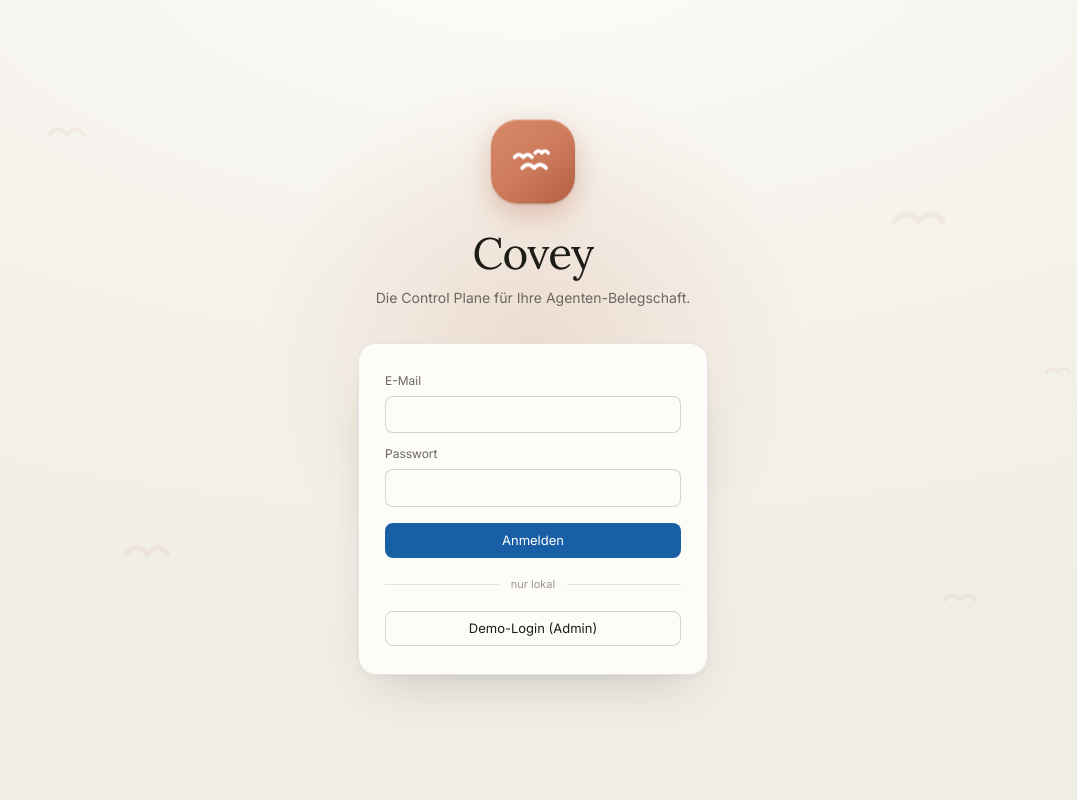
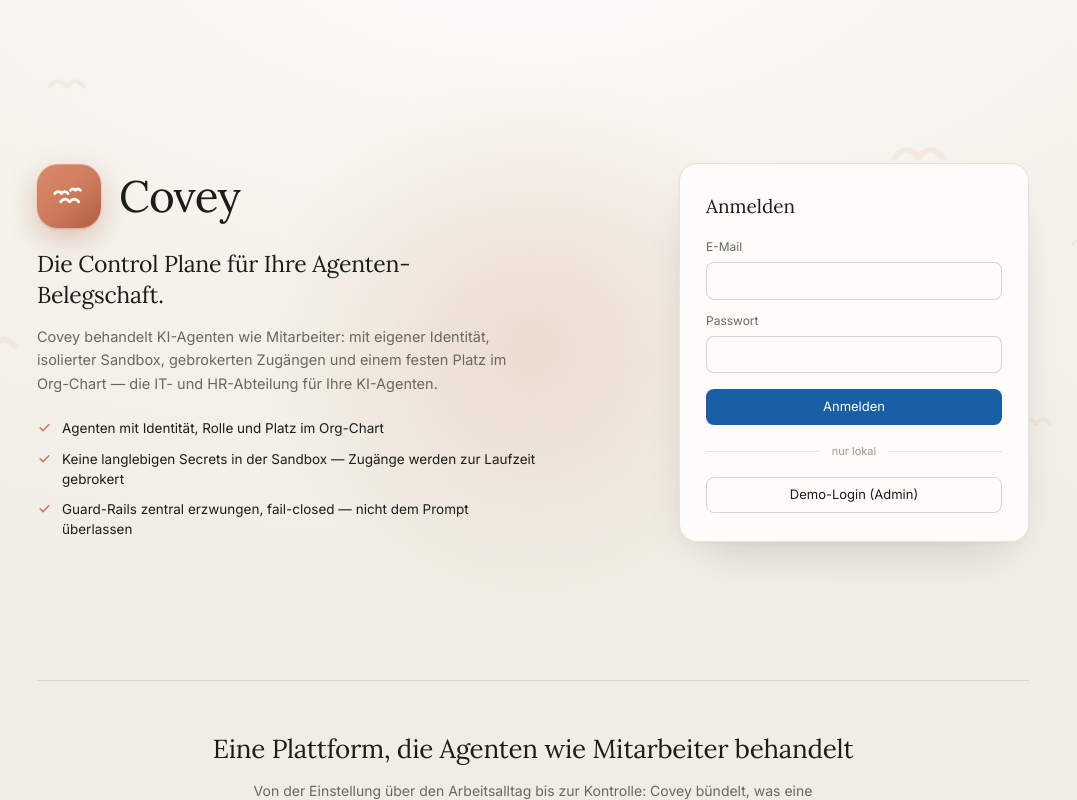
Before and after one commit to benjaminLedel/covey, a React (Vite) app in the folder web/: page /agents/1 in a window 1280 px wide. Shown: the whole page, without its empty margins (107-1184 px from the left). Built offline with nearby package versions, Linux system fonts and the light colour scheme; no server answers.

Commit message:
Öffentliche Seite: Landing-Page mit Covey-Beschreibung statt nur Login

```diff
--- a/web/src/locales/de.json
+++ b/web/src/locales/de.json
@@ -52,6 +52,7 @@
     "cancel": "Abbrechen"
   },
   "login": {
+    "title": "Anmelden",
     "subtitle": "Die Control Plane für Ihre Agenten-Belegschaft.",
     "email": "E-Mail",
     "password": "Passwort",
@@ -60,6 +61,27 @@
     "error": "Anmeldung fehlgeschlagen — E-Mail oder Passwort falsch.",
     "localOnly": "nur lokal",
     "demoLogin": "Demo-Login (Admin)"
+  },
+  "landing": {
+    "pitch": "Covey behandelt KI-Agenten wie Mitarbeiter: mit eigener Identität, isolierter Sandbox, gebrokerten Zugängen und einem festen Platz im Org-Chart — die IT- und HR-Abteilung für Ihre KI-Agenten.",
+    "point1": "Agenten mit Identität, Rolle und Platz im Org-Chart",
+    "point2": "Keine langlebigen Secrets in der Sandbox — Zugänge werden zur Laufzeit gebrokert",
+    "point3": "Guard-Rails zentral erzwungen, fail-closed — nicht dem Prompt überlassen",
+    "featuresTitle": "Eine Plattform, die Agenten wie Mitarbeiter behandelt",
+    "featuresLead": "Von der Einstellung über den Arbeitsalltag bis zur Kontrolle: Covey bündelt, was eine Organisation braucht, um KI-Agenten sicher und nachvollziehbar arbeiten zu lassen.",
+    "f1t": "Identität & Org-Chart",
+    "f1d": "Jeder Agent hat eine Identität, eine Rolle und eine Abteilung. Das Org-Chart zeigt Menschen und Agenten nebeneinander — wer wo arbeitet und wer wem zuarbeitet.",
+    "f2t": "Isolierte Sandboxen",
+    "f2d": "Jeder Agent arbeitet in einer eigenen, ephemeren Sandbox mit persistentem Home. Geht sie verloren, wird sie aus Config und Home einfach neu gebaut.",
+    "f3t": "Gebrokerte Zugänge",
+    "f3d": "Secrets bleiben in der Control Plane. Zugriffe auf Zielsysteme werden zur Laufzeit gebrokert — kurzlebig und auf die jeweilige Aufgabe gescopt.",
+    "f4t": "Guard-Rails & Freigaben",
+    "f4d": "Policies werden zentral und außerhalb der Runtime erzwungen, fail-closed. Kritische Aktionen warten auf eine menschliche Freigabe.",
+    "f5t": "Backlog & Aufgaben",
+    "f5d": "Agenten arbeiten ein Backlog ab wie ein Team: Aufgaben mit Zuständen, Blockaden mit Rückfragen — Menschen bleiben in der Schleife.",
+    "f6t": "Observability & Kosten",
+    "f6d": "Jede Sitzung wird aufgezeichnet: was der Agent getan hat, was es gekostet hat und wo Alerts nötig sind — nachvollziehbar für die ganze Organisation.",
+    "foot": "Covey — die IT- und HR-Abteilung für KI-Agenten."
   },
   "dashboard": {
     "title": "Agenten",
--- a/web/src/locales/en.json
+++ b/web/src/locales/en.json
@@ -52,6 +52,7 @@
     "cancel": "Cancel"
   },
   "login": {
+    "title": "Sign in",
     "subtitle": "The control plane for your AI agent workforce.",
     "email": "Email",
     "password": "Password",
@@ -60,6 +61,27 @@
     "error": "Login failed — email or password incorrect.",
     "localOnly": "local only",
     "demoLogin": "Demo Login (Admin)"
+  },
+  "landing": {
+    "pitch": "Covey treats AI agents like employees: with their own identity, an isolated sandbox, brokered access and a fixed place in the org chart — the IT & HR department for your AI agents.",
+    "point1": "Agents with an identity, a role and a place in the org chart",
+    "point2": "No long-lived secrets in the sandbox — access is brokered at runtime",
+    "point3": "Guard rails enforced centrally, fail-closed — not left to the prompt",
+    "featuresTitle": "A platform that treats agents like employees",
+    "featuresLead": "From onboarding to day-to-day work to oversight: Covey bundles what an organization needs to let AI agents work safely and accountably.",
+    "f1t": "Identity & org chart",
+    "f1d": "Every agent has an identity, a role and a department. The org chart shows people and agents side by side — who works where and who reports to whom.",
+    "f2t": "Isolated sandboxes",
+    "f2d": "Every agent works in its own ephemeral sandbox with a persistent home. If it is lost, it is simply rebuilt from config and home.",
+    "f3t": "Brokered access",
+    "f3d": "Secrets stay in the control plane. Access to target systems is brokered at runtime — short-lived and scoped to the task at hand.",
+    "f4t": "Guard rails & approvals",
+    "f4d": "Policies are enforced centrally, outside the runtime, fail-closed. Critical actions wait for human approval.",
+    "f5t": "Backlog & tasks",
+    "f5d": "Agents work through a backlog like a team: tasks with states, blockers with questions — humans stay in the loop.",
+    "f6t": "Observability & cost",
+    "f6d": "Every session is recorded: what the agent did, what it cost and where alerts are needed — transparent for the whole organization.",
+    "foot": "Covey — the IT & HR department for AI agents."
   },
   "dashboard": {
     "title": "Agents",
--- a/web/src/pages/Login.tsx
+++ b/web/src/pages/Login.tsx
@@ -68,6 +68,45 @@ function Bird({
   );
 }
 
+/* Icon-Pfade im Stil der Sidebar-Nav (App.tsx / Mockup). */
+const featureIcons: Record<string, JSX.Element> = {
+  sitemap: (
+    <>
+      <rect x="9" y="3" width="6" height="5" rx="1" />
+      <rect x="3" y="16" width="6" height="5" rx="1" />
+      <rect x="15" y="16" width="6" height="5" rx="1" />
+      <path d="M12 8v4M6 16v-2h12v2M12 12v2" />
+    </>
+  ),
+  box: (
+    <>
+      <path d="M12 3l8 4.5v9L12 21l-8-4.5v-9z" />
+      <path d="M4 7.5l8 4.5l8-4.5M12 12v9" />
+    </>
+  ),
+  key: (
+    <>
+      <circle cx="8" cy="8" r="3.5" />
+      <path d="M10.5 10.5L20 20M17 17l2-2M14 14l2 2" />
+    </>
+  ),
+  shield: <path d="M12 3l7 3v5c0 5-3 8-7 10c-4-2-7-5-7-10V6z" />,
+  list: (
+    <>
+      <path d="M9 6h11M9 12h11M9 18h11" />
+      <path d="M4 6h.01M4 12h.01M4 18h.01" />
+    </>
+  ),
+  eye: (
+    <>
+      <path d="M2.5 12S6 5.5 12 5.5 21.5 12 21.5 12 18 18.5 12 18.5 2.5 12 2.5 12z" />
+      <circle cx="12" cy="12" r="3" />
+    </>
+  ),
+};
+
+const FEATURES = ["sitemap", "box", "key", "shield", "list", "eye"] as const;
+
 export default function Login({ onLogin }: { onLogin: () => void }) {
   const { t } = useTranslation();
   const [email, setEmail] = useState("");
@@ -96,24 +135,36 @@ export default function Login({ onLogin }: { onLogin: () => void }) {
   return (
     <div className="login-bg">
       <div className="login-flock" aria-hidden="true">
-        <Bird top="16%" left="12%" size={44} delay="0s" />
-        <Bird top="26%" left="78%" size={62} delay="1.4s" />
-        <Bird top="68%" left="18%" size={54} delay="0.7s" />
-        <Bird top="74%" left="82%" size={38} delay="2.1s" />
-        <Bird top="46%" left="90%" size={30} delay="1.1s" />
+        <Bird top="10%" left="12%" size={44} delay="0s" />
+        <Bird top="18%" left="78%" size={62} delay="1.4s" />
+        <Bird top="42%" left="6%" size={54} delay="0.7s" />
+        <Bird top="52%" left="88%" size={38} delay="2.1s" />
+        <Bird top="30%" left="92%" size={30} delay="1.1s" />
       </div>
 
-      <div className="login-inner">
-        <div className="login-head">
-          <span className="login-mark">
-            <BirdMark />
-          </span>
-          <h1 className="login-wordmark login-rise" style={{ animationDelay: "0.08s" }}>
-            Covey
-          </h1>
-          <p className="login-subtitle login-rise" style={{ animationDelay: "0.16s" }}>
+      <div className="landing">
+        <div className="landing-hero">
+          <div className="landing-intro">
+            <div className="landing-brand login-rise">
+              <BirdMark size={64} />
+              <h1 className="login-wordmark">Covey</h1>
+            </div>
+            <p className="landing-tagline login-rise" style={{ animationDelay: "0.08s" }}>
               {t("login.subtitle")}
             </p>
+            <p className="landing-pitch login-rise" style={{ animationDelay: "0.16s" }}>
+              {t("landing.pitch")}
+            </p>
+            <ul className="landing-points login-rise" style={{ animationDelay: "0.24s" }}>
+              {[1, 2, 3].map((n) => (
+                <li key={n}>
+                  <svg viewBox="0 0 24 24" aria-hidden="true">
+                    <path d="M5 12.5l4.5 4.5L19 7.5" />
+                  </svg>
+                  {t(`landing.point${n}`)}
+                </li>
+              ))}
+            </ul>
           </div>
 
           <form
@@ -121,6 +172,7 @@ export default function Login({ onLogin }: { onLogin: () => void }) {
             className="login-card login-rise"
             style={{ animationDelay: "0.24s" }}
           >
+            <h2 className="login-card-title">{t("login.title")}</h2>
             <label htmlFor="email">{t("login.email")}</label>
             <input
               id="email"
@@ -164,6 +216,25 @@ export default function Login({ onLogin }: { onLogin: () => void }) {
             )}
           </form>
         </div>
+
+        <section className="landing-features">
+          <h2>{t("landing.featuresTitle")}</h2>
+          <p className="landing-lead">{t("landing.featuresLead")}</p>
+          <div className="landing-grid">
+            {FEATURES.map((icon, i) => (
+              <div className="landing-feature" key={icon}>
+                <span className="landing-feature-icon" aria-hidden="true">
+                  <svg viewBox="0 0 24 24">{featureIcons[icon]}</svg>
+                </span>
+                <h3>{t(`landing.f${i + 1}t`)}</h3>
+                <p>{t(`landing.f${i + 1}d`)}</p>
+              </div>
+            ))}
+          </div>
+        </section>
+
+        <footer className="landing-foot">{t("landing.foot")}</footer>
+      </div>
     </div>
   );
 }
--- a/web/src/styles.css
+++ b/web/src/styles.css
@@ -1295,22 +1295,6 @@ kbd {
   opacity: 0.09;
   animation: login-float 8s ease-in-out infinite alternate;
 }
-.login-inner {
-  position: relative;
-  min-height: 100%;
-  display: flex;
-  flex-direction: column;
-  align-items: center;
-  justify-content: center;
-  padding: 48px 20px;
-}
-.login-head {
-  display: flex;
-  flex-direction: column;
-  align-items: center;
-  text-align: center;
-  margin-bottom: 34px;
-}
 .login-wordmark {
   margin-top: 22px;
   font-family: var(--voice);
@@ -1319,13 +1303,168 @@ kbd {
   letter-spacing: -0.02em;
   line-height: 1;
 }
-.login-subtitle {
-  margin-top: 12px;
-  max-width: 330px;
-  font-size: 14px;
-  line-height: 1.55;
+/* ── Öffentliche Landing-Page ────────────────────────────────────────
+   Hero (Beschreibung + Login-Karte nebeneinander), darunter eine
+   Feature-Sektion. Auf schmalen Screens stapelt sich alles. */
+.landing {
+  position: relative;
+  max-width: 1040px;
+  margin: 0 auto;
+  padding: 64px 24px 40px;
+}
+.landing-hero {
+  display: grid;
+  grid-template-columns: minmax(0, 1fr) 350px;
+  gap: 56px;
+  align-items: center;
+  min-height: min(72vh, 640px);
+}
+.landing-brand {
+  display: flex;
+  align-items: center;
+  gap: 18px;
+}
+.landing-brand .login-wordmark { margin-top: 0; }
+.landing-tagline {
+  margin-top: 20px;
+  font-family: var(--voice);
+  font-size: 23px;
+  line-height: 1.35;
+  letter-spacing: -0.01em;
+  max-width: 480px;
+}
+.landing-pitch {
+  margin-top: 14px;
+  max-width: 500px;
+  font-size: 14.5px;
+  line-height: 1.65;
   color: var(--text-secondary);
 }
+.landing-points {
+  margin: 22px 0 0;
+  padding: 0;
+  list-style: none;
+  display: flex;
+  flex-direction: column;
+  gap: 10px;
+  max-width: 500px;
+}
+.landing-points li {
+  display: flex;
+  align-items: baseline;
+  gap: 10px;
+  font-size: 13.5px;
+  line-height: 1.5;
+  color: var(--text-primary);
+}
+.landing-points svg {
+  flex: none;
+  width: 15px;
+  height: 15px;
+  align-self: flex-start;
+  margin-top: 2px;
+  stroke: var(--clay);
+  stroke-width: 2.4;
+  fill: none;
+  stroke-linecap: round;
+  stroke-linejoin: round;
+}
+.login-card-title {
+  font-family: var(--voice);
+  font-size: 19px;
+  margin-bottom: 18px;
+}
+.landing-features {
+  margin-top: 40px;
+  padding-top: 48px;
+  border-top: 0.5px solid var(--border);
+  text-align: center;
+}
+.landing-features h2 {
+  font-family: var(--voice);
+  font-size: 26px;
+  letter-spacing: -0.01em;
+}
+.landing-lead {
+  margin: 12px auto 0;
+  max-width: 560px;
+  font-size: 14px;
+  line-height: 1.6;
+  color: var(--text-secondary);
+}
+.landing-grid {
+  margin-top: 36px;
+  display: grid;
+  grid-template-columns: repeat(3, minmax(0, 1fr));
+  gap: 16px;
+  text-align: left;
+}
+.landing-feature {
+  background: var(--surface-2);
+  border: 0.5px solid var(--border);
+  border-radius: 14px;
+  padding: 20px 20px 22px;
+  box-shadow: 0 1px 3px rgba(30, 28, 23, 0.04);
+}
+.landing-feature-icon {
+  display: inline-flex;
+  align-items: center;
+  justify-content: center;
+  width: 36px;
+  height: 36px;
+  border-radius: 10px;
+  background: rgba(204, 122, 91, 0.12);
+}
+.landing-feature-icon svg {
+  width: 18px;
+  height: 18px;
+  stroke: var(--clay);
+  stroke-width: 1.6;
+  fill: none;
+  stroke-linecap: round;
+  stroke-linejoin: round;
+}
+.landing-feature h3 {
+  margin-top: 13px;
+  font-size: 14.5px;
+  font-weight: 600;
+}
+.landing-feature p {
+  margin: 7px 0 0;
+  font-size: 13px;
+  line-height: 1.6;
+  color: var(--text-secondary);
+}
+.landing-foot {
+  margin-top: 48px;
+  padding-top: 20px;
+  border-top: 0.5px solid var(--border);
+  text-align: center;
+  font-size: 12px;
+  color: var(--text-muted);
+}
+
+@media (max-width: 900px) {
+  .landing { padding-top: 48px; }
+  .landing-hero {
+    grid-template-columns: minmax(0, 1fr);
+    gap: 36px;
+    min-height: 0;
+    justify-items: center;
+    text-align: center;
+  }
+  .landing-intro {
+    display: flex;
+    flex-direction: column;
+    align-items: center;
+  }
+  .landing-points li { text-align: left; }
+  .landing-grid { grid-template-columns: minmax(0, 1fr); }
+}
+@media (min-width: 901px) and (max-width: 1100px) {
+  .landing-grid { grid-template-columns: repeat(2, minmax(0, 1fr)); }
+}
+
 .login-card {
   width: 100%;
   max-width: 350px;
```
Lines whose indentation alone changed are shown as unchanged.
